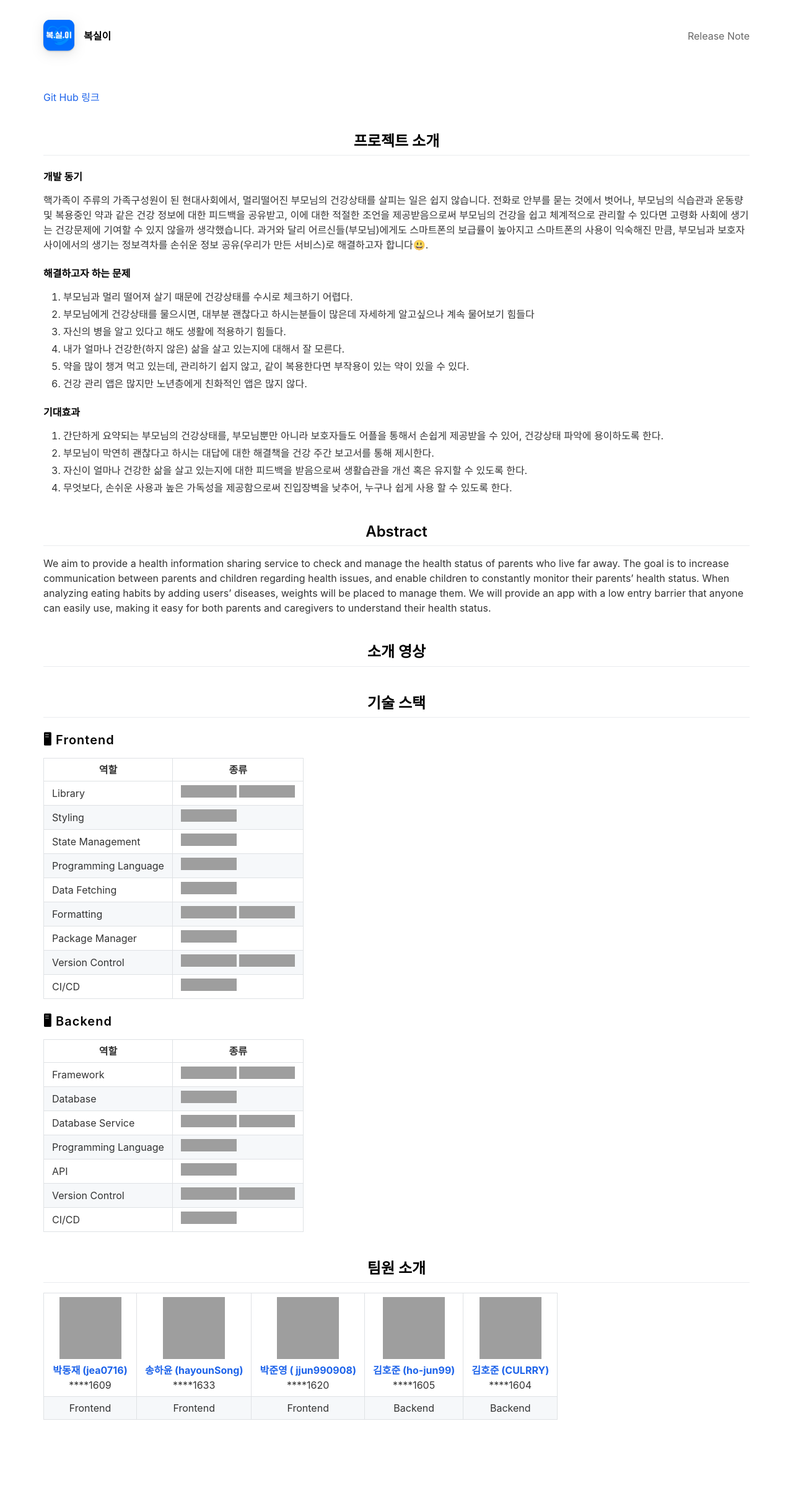
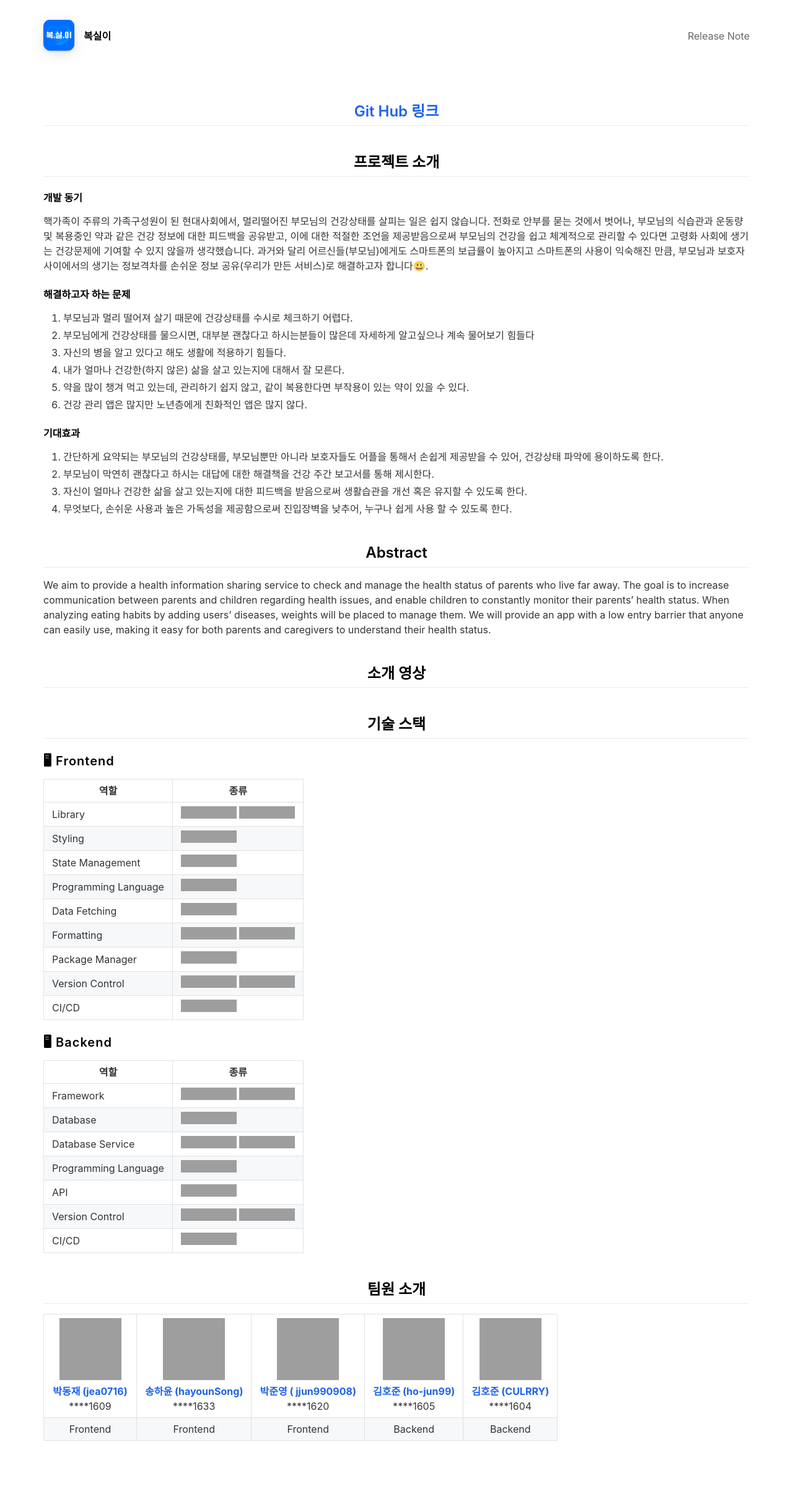
Before and after one commit to kookmin-sw/capstone-2023-11, a Jekyll site: the page built from docs/_pages/test.md, in a window 1280 px wide. Shown: the whole page at 62% size. Built offline with Jekyll 4.4.1, drawn with Linux system fonts in a browser that asks for light colours; nearby versions of some CDN libraries; before the commit the page ends 2401 px from its top, so only the background shows below that; grey boxes are pictures that could not be loaded.

Commit message:
[docs] 링크 주석 크기 변경

```diff
--- a/docs/_pages/test.md
+++ b/docs/_pages/test.md
@@ -4,7 +4,7 @@ title: test
 include_in_header: false
 main: true
 ---
-[Git Hub 링크](https://github.com/kookmin-sw/capstone-2023-11)
+## [Git Hub 링크](https://github.com/kookmin-sw/capstone-2023-11)
 
 ## 프로젝트 소개
 #### 개발 동기
```
